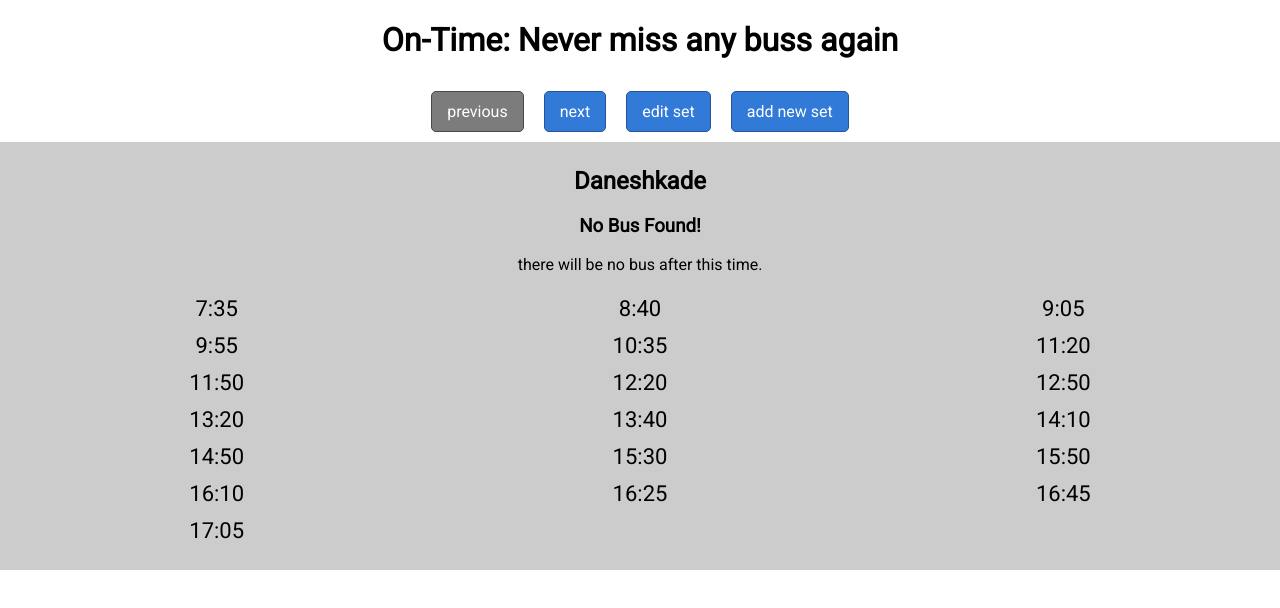
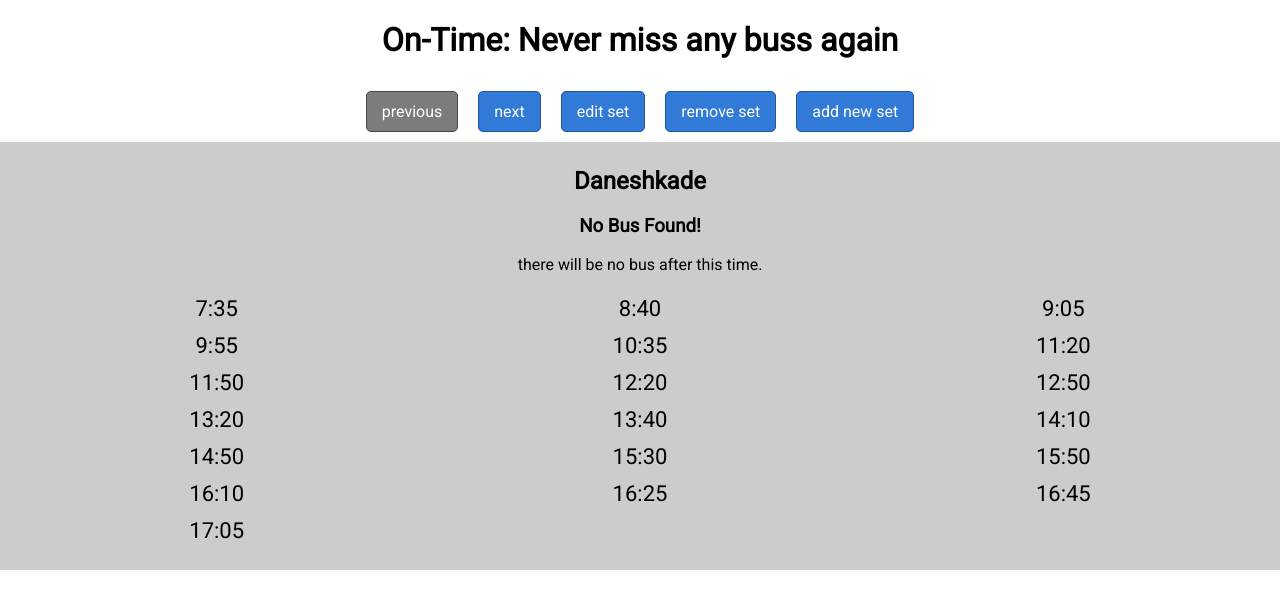
Before and after one commit to mohsenfaraj/on-time, a React (Vite) app: page / in a window 1280 px wide. Shown: the top 608 px of the page. Built offline with nearby package versions, Linux system fonts and the light colour scheme.

Commit message:
add remove set functionality

```diff
--- a/src/App.jsx
+++ b/src/App.jsx
@@ -57,6 +57,13 @@ function App() {
   function updateSet(timeset){
     const newTimes = [...times]
     newTimes[activeTimer] = timeset
+    setTimes(newTimes)
+  }
+
+  function removeSet(){
+    const newTimes = times.filter((element , index) => {
+      return index !== activeTimer
+    })
     setTimes(newTimes)
   }
 
@@ -125,6 +132,7 @@ useEffect(() => {
       <button onClick={prevTimer} disabled={activeTimer == 0}>previous</button>
       <button onClick={nextTimer} disabled={activeTimer + 1 == times.length}>next</button>
       <button onClick={showEditSet}>edit set</button>
+      <button onClick={removeSet} disabled = {times.length <= 1}>remove set</button>
       <button onClick={showAddSet}>add new set</button>
       <Timer timer = {times[activeTimer]} remaining = {remaning[0]} timeIndex = {remaning[1]}/>
       {modal}
```
